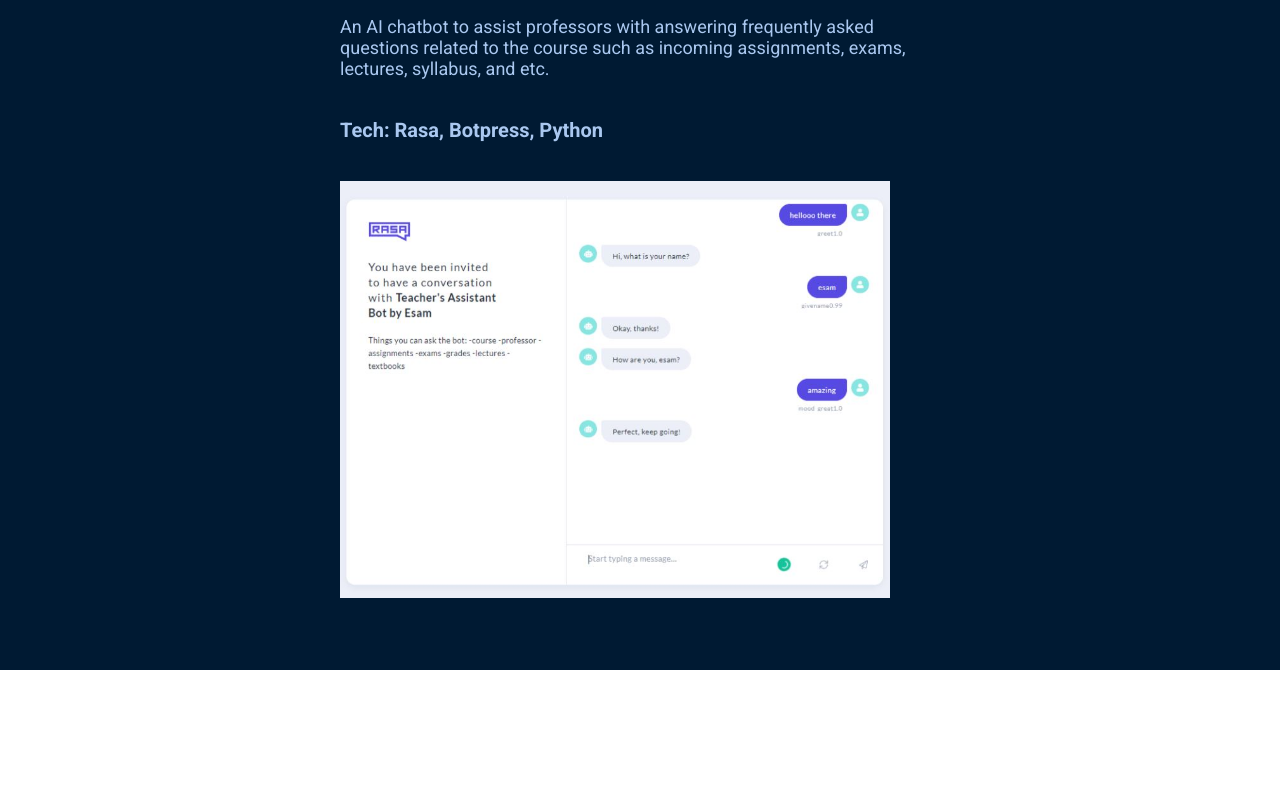
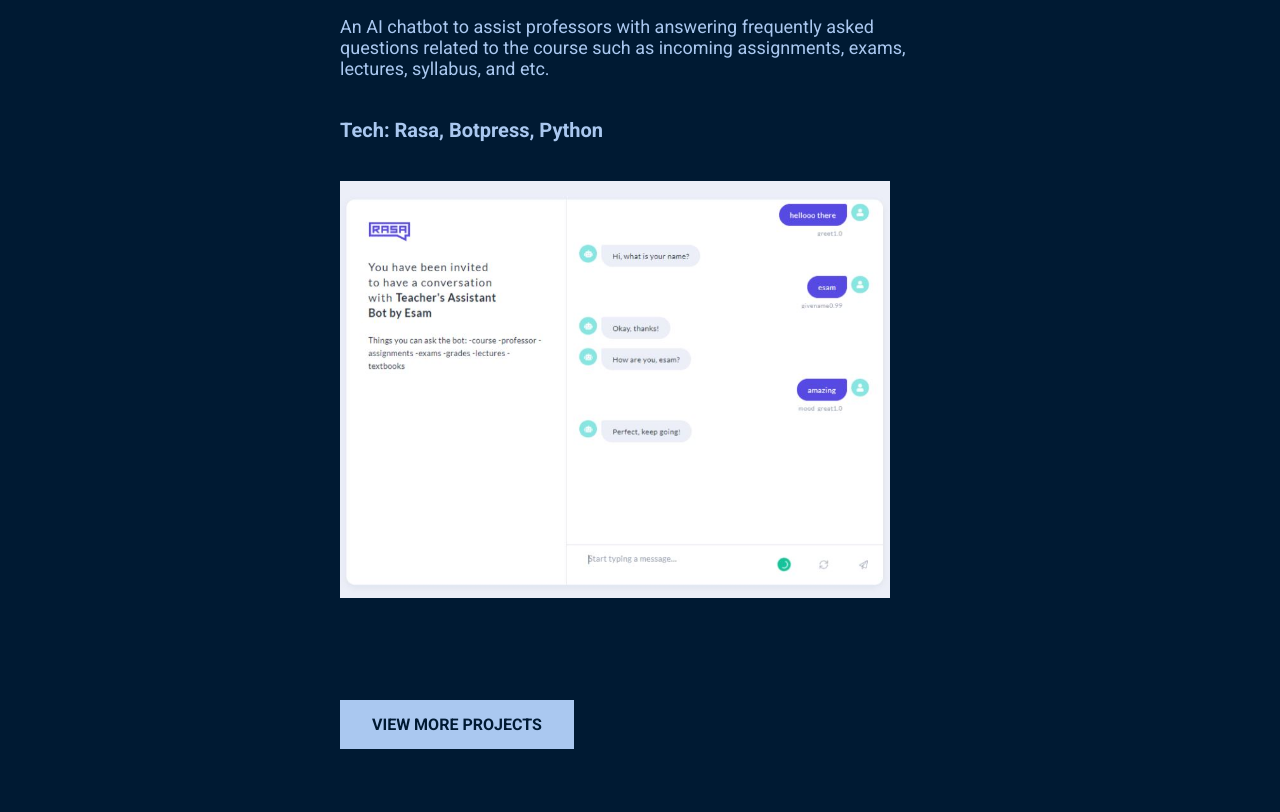
Before and after one commit to esam191/esam191.github.io, a plain HTML site: page projects.html in a window 1280 px wide. Shown: the part 3005-3817 px from the top of the page. Before the commit the page ends 3675 px from the top, so only its background shows below. Drawn offline with Linux system fonts and the light colour scheme; a web font is replaced by a local one.

Commit message:
minor changes

```diff
--- a/projects.html
+++ b/projects.html
@@ -71,7 +71,11 @@
                 <p style="font-size: 20px;"><b>Tech: Rasa, Botpress, Python</b></p><br>
                 <img src="projects_img/rasa.JPG" style="width:550px;">
             </div><br><br>
-
+            <div class="button">
+                <form action="https://github.com/esam191">
+                    <input type="submit" value="View More Projects" />
+                </form>
+            </div>
         </div>
     </section>
 </body>
--- a/style.css
+++ b/style.css
@@ -68,6 +68,27 @@ header .logo{
 .content .icons a:not(:last-child){
     margin-right: 30px;
 }
+.content .icons a:hover{
+    font-size: 73px;
+}
+.button input{
+    background-color: rgb(170, 200, 240);
+    border: none;
+    color: #001a33;
+    font-weight: 600;
+    text-transform: uppercase;
+    padding: 15px 32px;
+    text-align: center;
+    text-decoration: none;
+    display: inline-block;
+    font-size: 16px;
+    cursor: pointer;
+    margin: 60px auto;
+  }
+.button input:hover{
+    background: #0066cc;
+    font-size: 20px;
+}
 @media (max-width:1060px){
     header .nav-bar a{
         margin-left: 10px;
```
